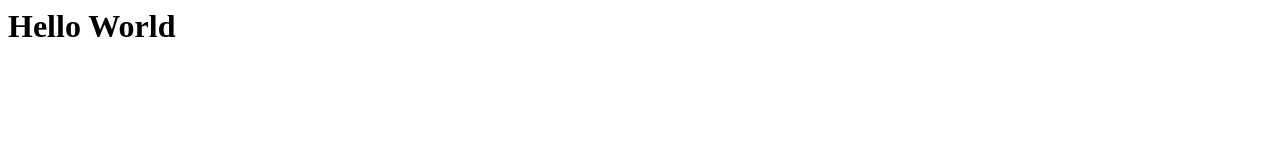
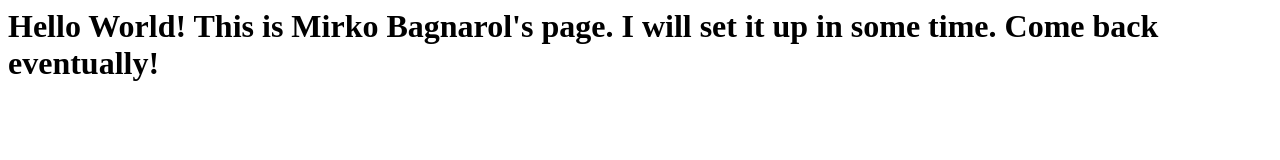
Before and after one commit to Avenger-Bagnarol/Avenger-Bagnarol.github.io, a plain HTML site: page index.html in a window 1280 px wide. Drawn offline with Linux system fonts and the light colour scheme.

Commit message:
Update index.html
Added a description

```diff
--- a/index.html
+++ b/index.html
@@ -2,6 +2,8 @@
  <head>
  </head>
  <body>
-   <h1>Hello World<h1>
+   <h1>
+     Hello World! This is Mirko Bagnarol's page. I will set it up in some time. Come back eventually!
+   <h1>
  </body>
 </html>
```
